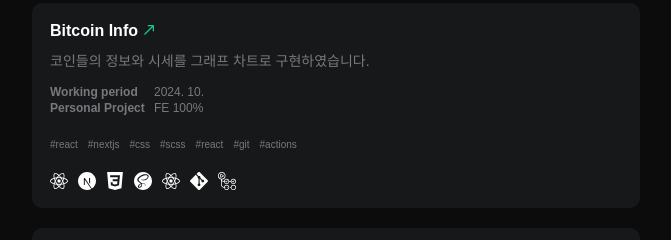
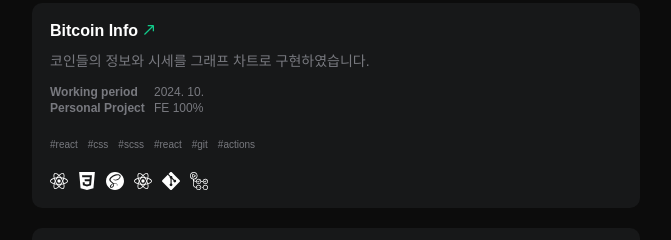
Before and after one commit to 121Mbp/portfolio, a React (Create React App) app: page / in a window 1280 px wide. Shown: the part 1340-1580 px from the top of the page, without its empty margins (304-975 px from the left). Built offline with nearby package versions, Linux system fonts and the light colour scheme; a web font is replaced by a local one.

Commit message:
project update

```diff
--- a/src/data.js
+++ b/src/data.js
@@ -116,7 +116,7 @@ const projects = [
         role: 'FE 100%',
         content: '코인들의 정보와 시세를 그래프 차트로 구현하였습니다.',
         url: 'https://github.com/121Mbp/gen-ai',
-        skill: ['react', 'nextjs', 'css', 'scss', 'react', 'git', 'actions']
+        skill: ['react', 'css', 'scss', 'react', 'git', 'actions']
     },
     {
         name: 'GEN AI',
```
